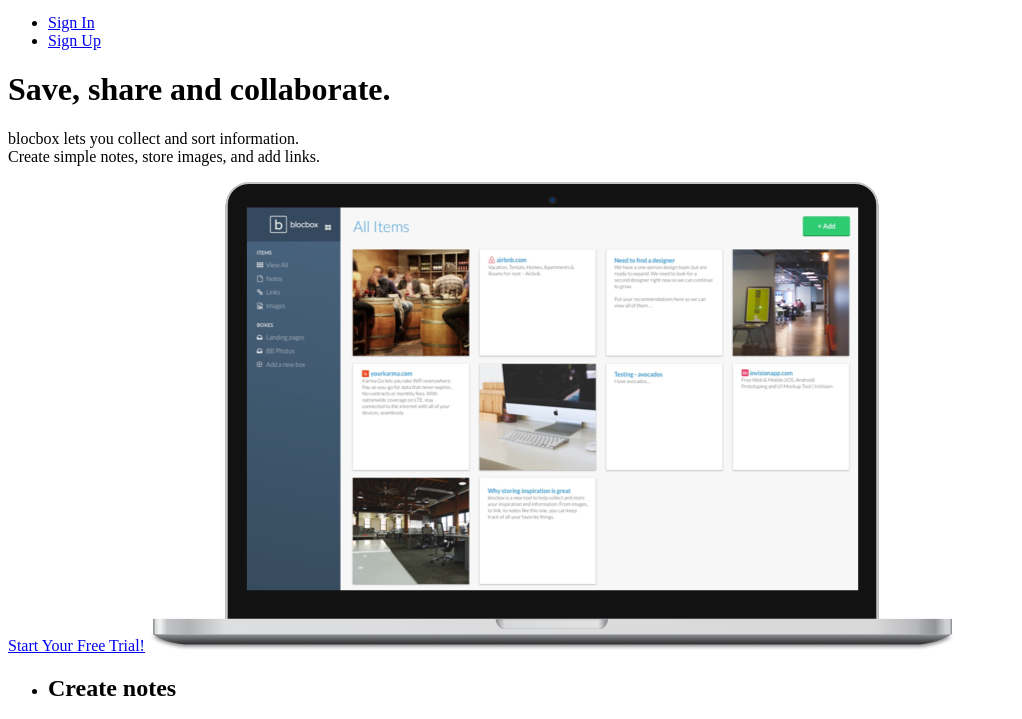
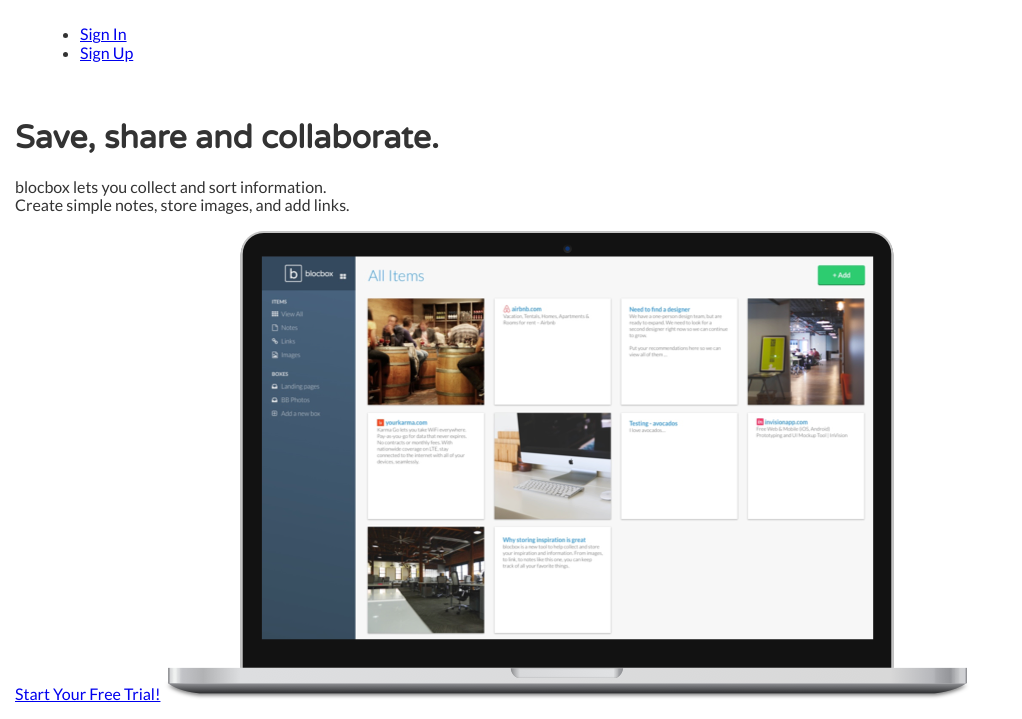
Before and after one commit to mtabroff/bloc-box, a plain HTML site: page index.html in a window 1280 px wide. Shown: the part 54-773 px from the top of the page, without its empty margins (0-1022 px from the left). Drawn offline with Linux system fonts and the light colour scheme.

Commit message:
Checkpoint 28 completed

```diff
--- a/css/style.css
+++ b/css/style.css
@@ -20,7 +20,7 @@ p {
 }
 
 /* GRID */
- .container {
+  .container {
    margin-right: auto;
    margin-left: auto;
    padding-left: 15px;
@@ -41,112 +41,4 @@ p {
    position:relative;
    min-height: 1px;
    margin:0 2% 20px;
- }
-
- @media (min-width: 768px) {
-   .container {
-     width: 750px;
-   }
- }
- @media (min-width: 992px) {
-   .container {
-     width: 970px;
-   }
-   .one-half {
-     width:46%;
-   }
-   .one-third {
-     width:29.33333%;
-   }
-   .one-fourth {
-     width:21%;
-   }
- }
- @media (min-width: 1200px) {
-   .container {
-     width: 1170px;
-   }
- }
-
- /* HEADER */
-header {
-   color: #FFFFFF;
-   background: #34495E;
-   background-image: linear-gradient(206deg, #5F81A3 0%, #34495E 94%);
- }
- header nav {
-   padding:1em 0;
- }
- header nav ul {
-   display:inline;
-   text-align: right;
-   float:right;
-   margin:0;
- }
- header nav ul > li {
-   list-style-type: none;
-   display: inline-block;
-   margin:0 15px;
- }
- header nav ul > li.btn-outline {
-   padding:10px 15px;
-   border:2px solid #FFFFFF;
-   border-radius: 4px;
- }
- header nav ul > li.btn-outline:hover {
-   background:#FFFFFF;
- }
- header nav ul > li > a {
-   color:#FFFFFF;
-   text-decoration: none;
- }
- header nav ul > li.btn-outline:hover > a {
-   color:#34495E;
- }
-  header .hero {
-   text-align: center;
-   display: run-in;
-   position: relative;
- }
- header .hero h1 {
-   font-size:250%;
-   font-weight: normal;
-   margin:10px 0 0;
- }
- header .hero p {
-   font-size: 120%;
-   line-height: 1.2;
-   font-weight: 100;
-   margin:10px 0 40px;
- }
- header .hero img {
-   display: block;
-   margin:3em auto 0;
-   width: 90%;
 }
-@media (min-width: 992px) {
-  header .hero h1 {
-    font-size: 48px;
-    margin:95px 0 0;
-  }
-  header .hero p {
-    font-size: 22px;
-  }
-  header .hero img {
-    width: 100%;
-    }
- }
-
-  /* BUTTONS */
- .btn {
-   border-radius: 4px;
-   color: #FFFFFF;
-   font-weight: 700;
-   text-decoration: none;
-   padding:10px 30px;
-   background: #2ECC71;
-   border: 2px solid #2ECC71;
-   box-shadow: 0px 2px 0px 0px #22894E;
- }
-
- }
--- a/index.html
+++ b/index.html
@@ -8,6 +8,10 @@
 
    <!-- Google Fonts -->
   <link href='http://fonts.googleapis.com/css?family=Lato:300,400,700,300italic,400italic,700italic|Varela+Round' rel='stylesheet' type='text/css'>
+  <!-- CSS -->
+ <link rel="stylesheet" href="css/normalize.css">
+ <link rel="stylesheet" href="css/style.css">
+ <link rel="stylesheet" href="css/font-awesome.css">
 </head>
  </head>
  <body>
```
